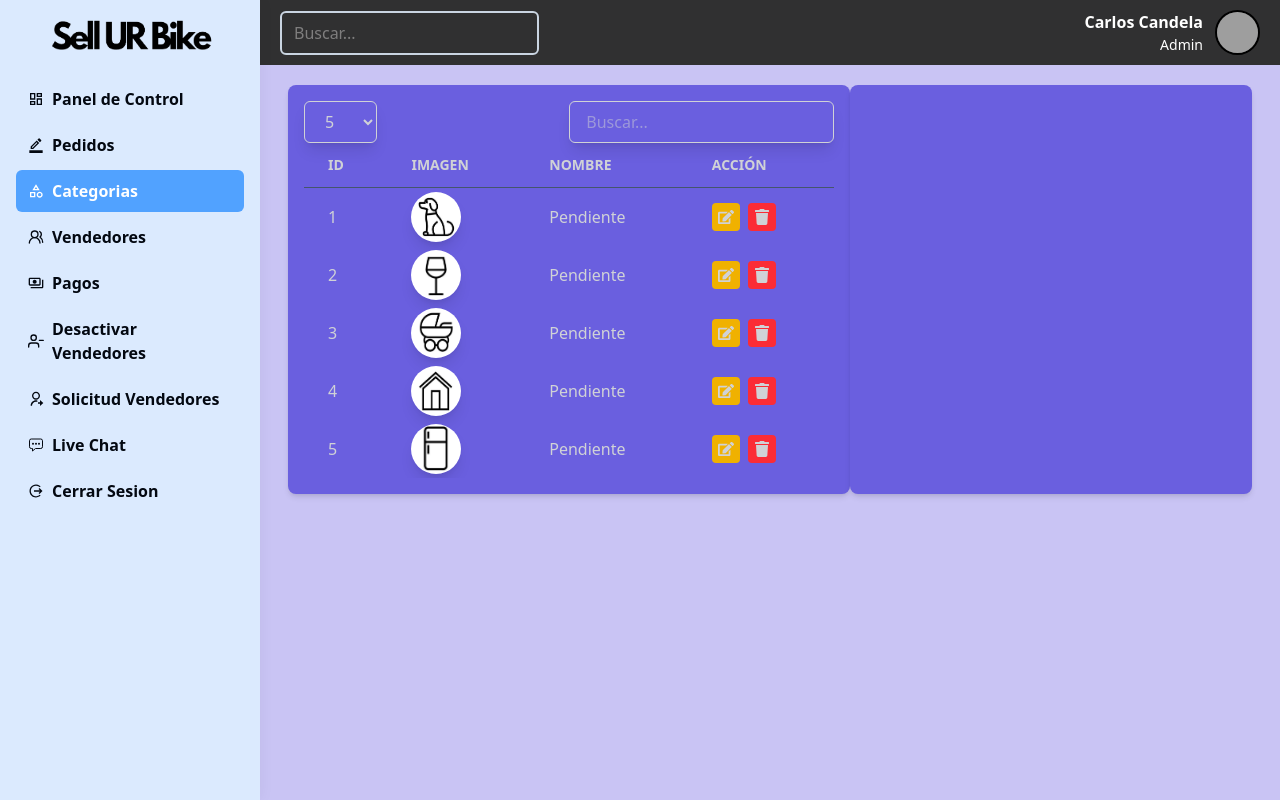
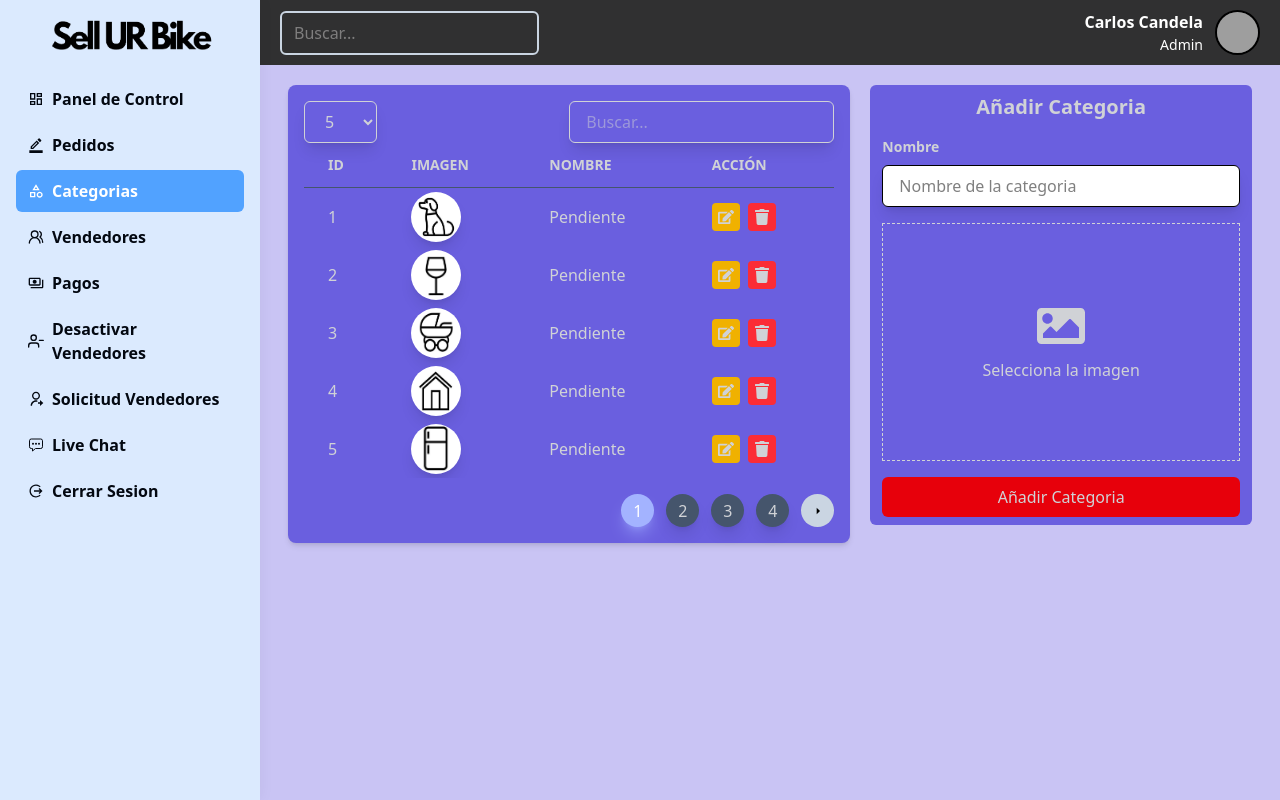
Before and after one commit to Carlos-Candela/sellurbike, a React (Vite) app in the folder dashboard/: page /admin/dashboard/category in a window 1280 px wide. Built offline with nearby package versions, Linux system fonts and the light colour scheme.

Commit message:
Add Category implement

```diff
--- a/dashboard/src/views/admin/Category.jsx
+++ b/dashboard/src/views/admin/Category.jsx
@@ -2,10 +2,14 @@ import React from "react";
 import { useState } from "react";
 import { Link } from "react-router-dom";
 import Pagination from "../Pagination";
-import { FaEdit, FaTrash } from "react-icons/fa";
+import { FaEdit, FaImage, FaTrash } from "react-icons/fa";
 
 const Category = () => {
+  const [currentePage, setCurrentPage] = useState(1);
+  const [searchValue, setSearchValue] = useState("");
   const [parPage, setParpage] = useState(5);
+  const [show, setShow] = useState(false);
+
   return (
     <div className="px-2 lg:px-7 pt-5">
       <div className="flex flex-wrap w-full">
@@ -88,8 +92,69 @@ const Category = () => {
               </tbody>
             </table>
           </div>
+          <div className="w-full justify-end flex mt-4">
+            <Pagination
+              pageNumber={currentePage}
+              setPageNumber={setCurrentPage}
+              totalItems={50}
+              parPage={parPage}
+              showItem={3}
+            />
           </div>
-        <div className="w-full lg:w-5/12 bg-[#6a5fdf] rounded-lg shadow-md p-4"></div>
+        </div>
+        <div
+          className={`w-[320px] lg:w-5/12 lg:relative lg:right-0 fixed ${
+            show ? "right-0" : "-right-[340px]"
+          } z-20 top-0 transition-all duration-500`}
+        >
+          <div className="w-full pl-5">
+            <div className="bg-[#6a5fdf] h-screen lg:h-auto px-3 py-2 lg:rounded-md text-[#d0d2d6]">
+              <h1 className="text-[#d0d2d6] font-semibold text-xl mb-4 w-full text-center">
+                Añadir Categoria
+              </h1>
+              <form>
+                <div className="flex flex-col gap-4">
+                  <div className="flex flex-col gap-2">
+                    <label className="text-sm font-semibold" htmlFor="name">
+                      Nombre
+                    </label>
+                    <input
+                      id="name"
+                      type="text"
+                      placeholder="Nombre de la categoria"
+                      className="px-4 py-2 border-1 hover:shadow-gray-800/50 outline-none bg-[#ffffff] text-[#000000] rounded-md shadow-lg"
+                    ></input>
+                  </div>
+                  <div className="">
+                    <label
+                      className="flex justify-center items-center flex-col h-[238px] cursor-pointer border border-dashed hover:border-indigo-200 w-full border-[#d0d2d6]"
+                      htmlFor="image"
+                    >
+                      <span>
+                        <FaImage className="text-5xl text-[#d0d2d6] mb-2" />
+                      </span>
+                      <span>Selecciona la imagen</span>
+                    </label>
+                    <input
+                      id="image"
+                      name="image"
+                      type="file"
+                      className="hidden"
+                      accept="image/*"
+                    />
+
+                  </div>
+                  <button
+                    type="submit"
+                    className="bg-red-600 px-4 py-2 rounded-md hover:shadow-lg hover:shadow-red-500/50"
+                  >
+                    Añadir Categoria
+                  </button>
+                </div>
+              </form>
+            </div>
+          </div>
+        </div>
       </div>
     </div>
   );
--- a/dashboard/src/views/admin/Orders.jsx
+++ b/dashboard/src/views/admin/Orders.jsx
@@ -8,6 +8,7 @@ const Orders = () => {
   const [currentePage, setCurrentPage] = useState(1);
   const [searchValue, setSearchValue] = useState("");
   const [parPage, setParpage] = useState(5);
+  const [show,setShow] = useState(false);
 
   return (
     <div className="px-2 lg:px-7 pt-5">
```
Also changed, not shown: 1 other file (tests, documents, lock files or other folders). Lines whose indentation alone changed are shown as unchanged.
